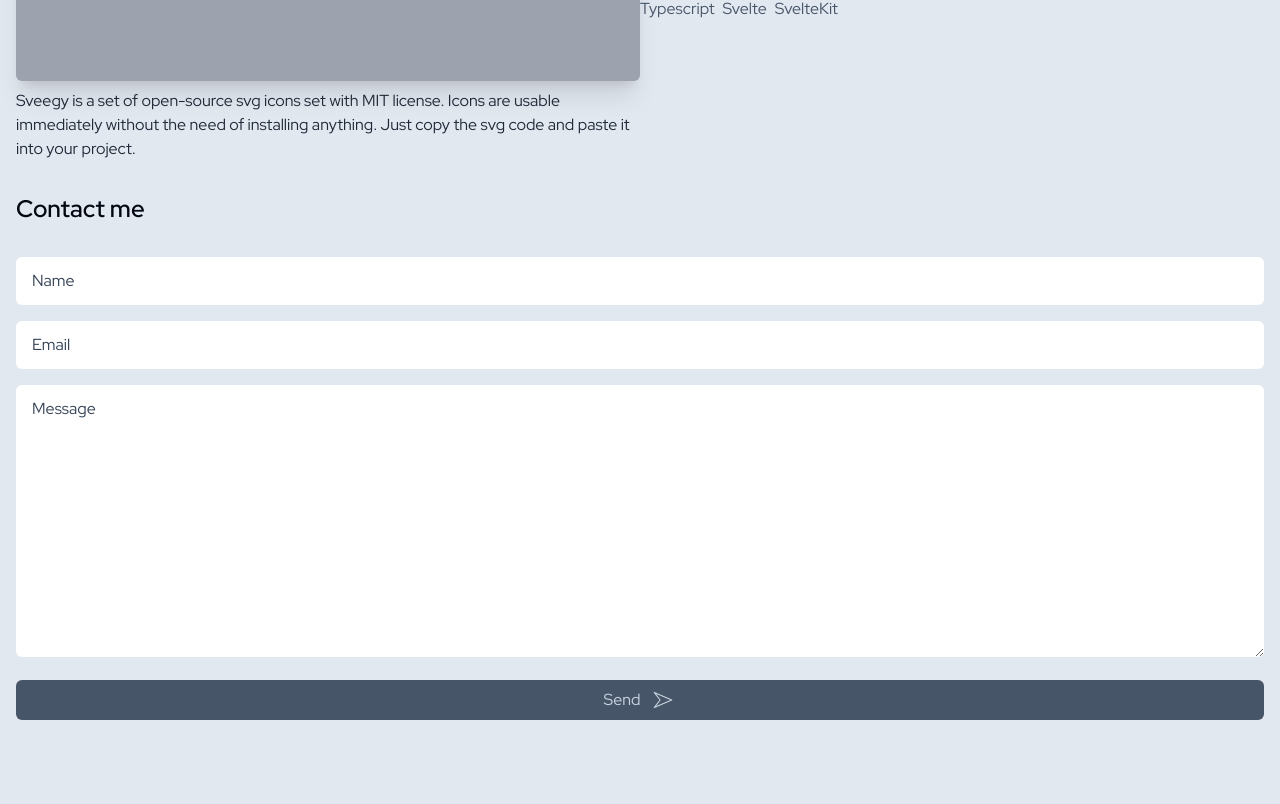
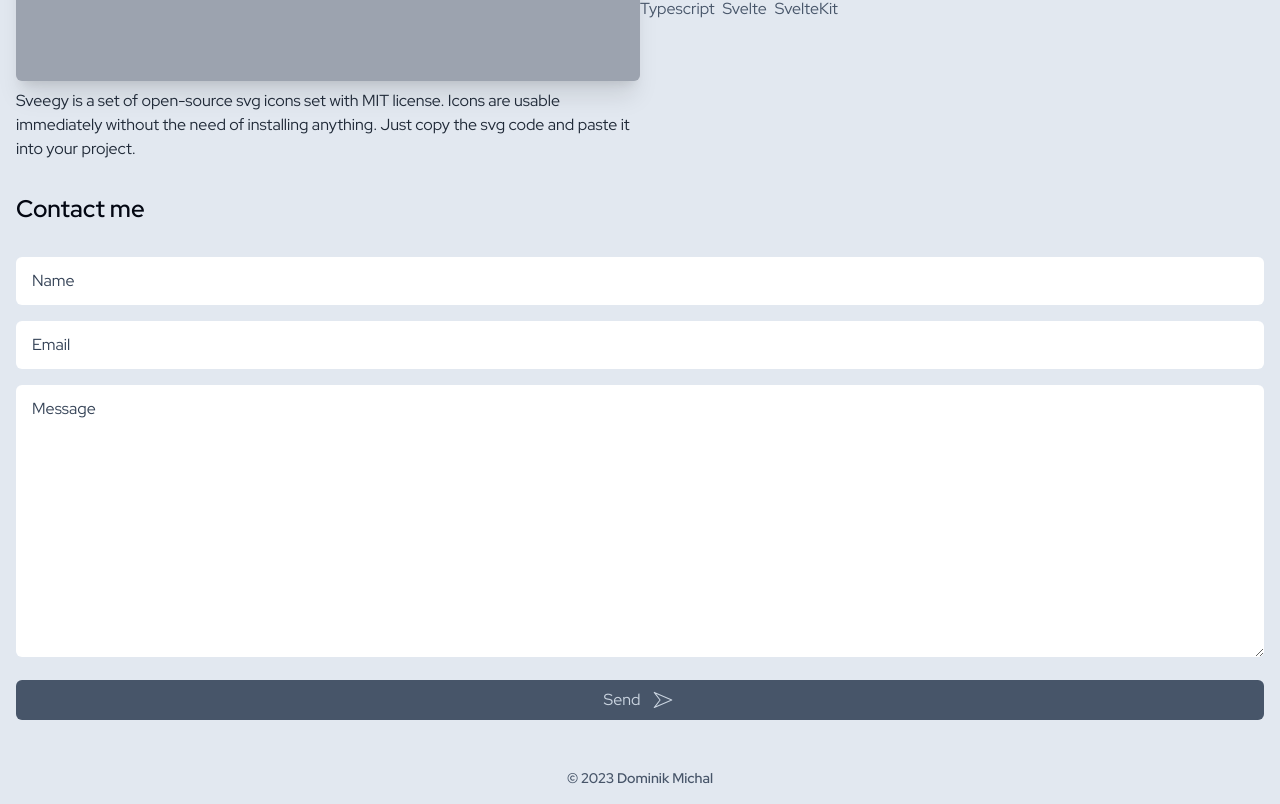
Before and after one commit to Dmc0125/personal-website, a SvelteKit app: page / in a window 1280 px wide. Shown: the part 1983-2787 px from the top of the page. Before the commit the page ends 2703 px from the top, so only its background shows below. Built offline with nearby package versions, Linux system fonts and the light colour scheme; no server answers.

Commit message:
Copyright and license

```diff
--- a/package.json
+++ b/package.json
@@ -34,5 +34,6 @@
   "dependencies": {
     "@emailjs/browser": "^3.11.0",
     "@emailjs/nodejs": "^2.2.0"
-  }
+  },
+  "license": "MIT"
 }
--- a/src/routes/+page.svelte
+++ b/src/routes/+page.svelte
@@ -67,3 +67,7 @@
 </section>
 
 <ContactMe />
+
+<footer class="w-full mt-8 py-4 text-center font-medium text-sm text-slate-600">
+	&#169; 2023 Dominik Michal
+</footer>
```
Also changed, not shown: 1 other file (tests, documents, lock files or other folders).
